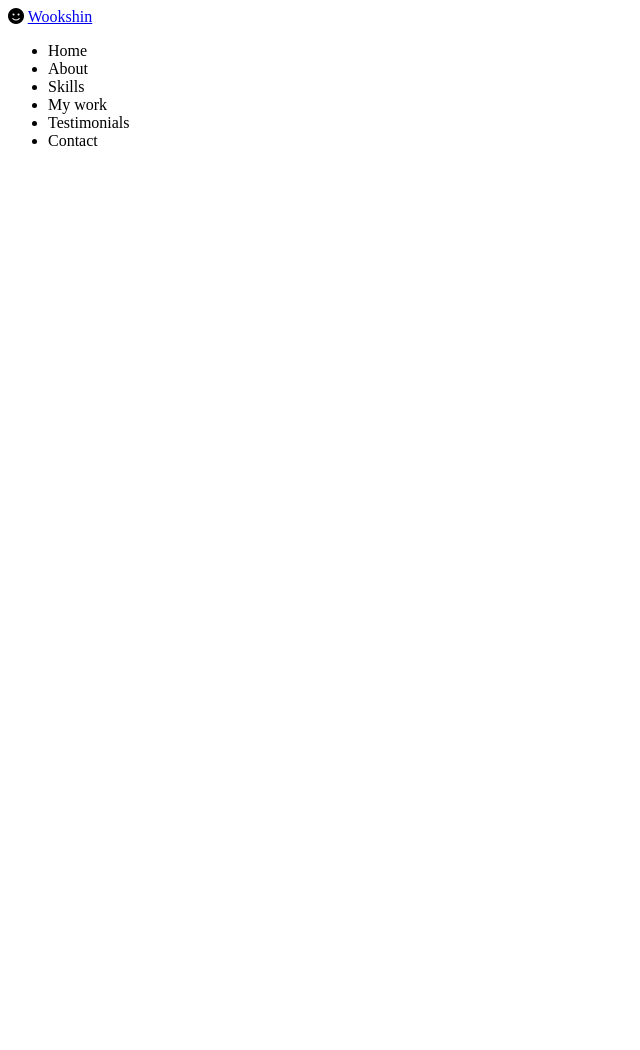
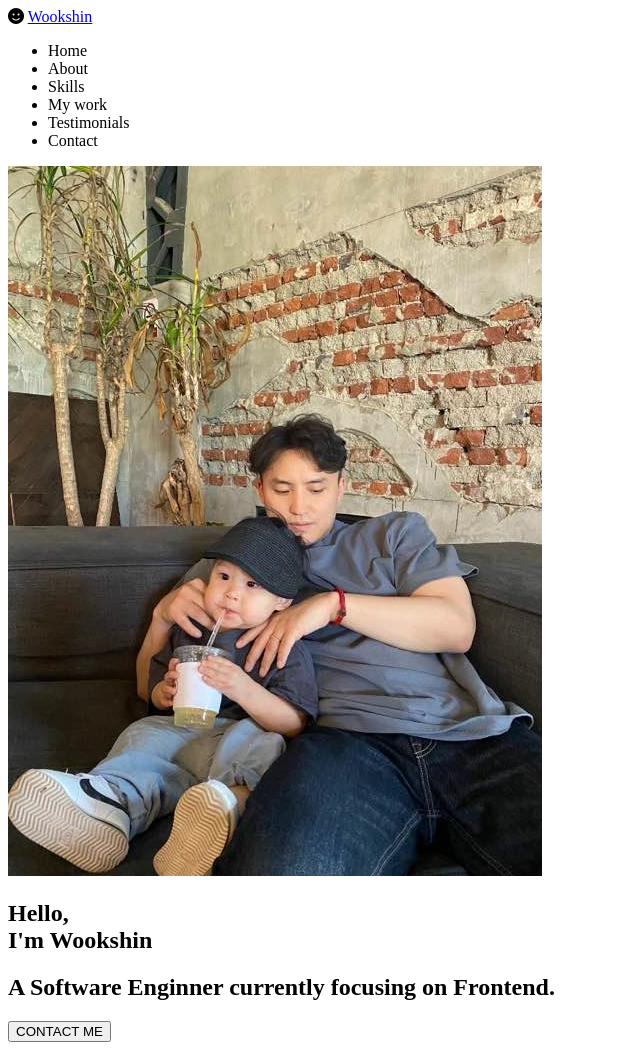
Before and after one commit to Wookshin/portfolio, a plain HTML site: page index.html in a window 1280 px wide. Shown: the whole page, without its empty margins (0-640 px from the left). Before the commit the page ends 800 px from the top, so only its background shows below. Drawn offline with Linux system fonts and the light colour scheme.

```diff
--- a/index.html
+++ b/index.html
@@ -38,6 +38,18 @@
         <li class="navbar__menu__item">Contact</li>
       </ul>
     </nav>
+    <!-- Home -->
+    <section id="home">
+      <img
+        src="imgs/profile.jpg"
+        alt="Wookshin's profile photo"
+        class="home__avatar"
+      />
+      <h1 class="home__title">Hello, <br/>I'm Wookshin</h1>
+      <h2 class="home__description">A Software Enginner currently focusing on Frontend.</h2>
+      <button class="home__button">CONTACT ME</button>
+    </section>
+
     <!-- About -->
     <section id="about"></section>
     <!-- Skills -->
```
Also changed, not shown: imgs/profile.jpg (added).
